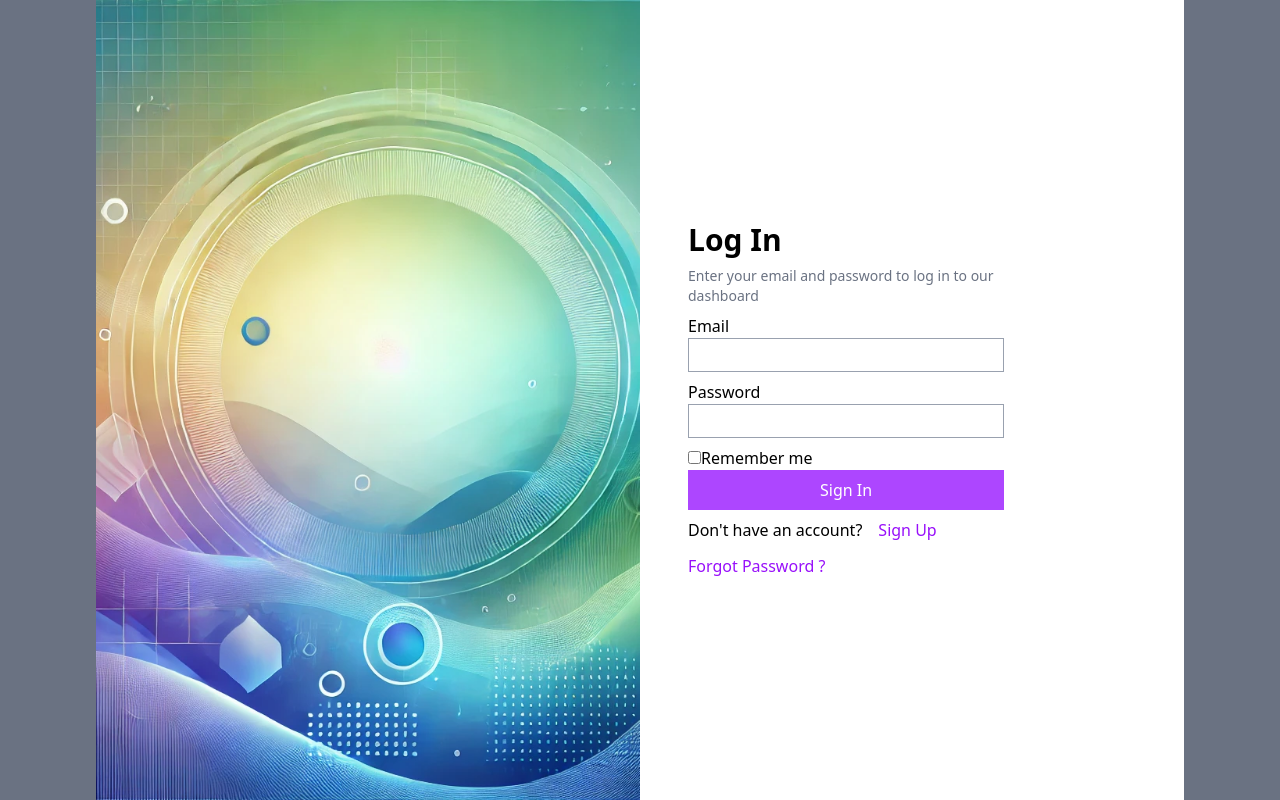
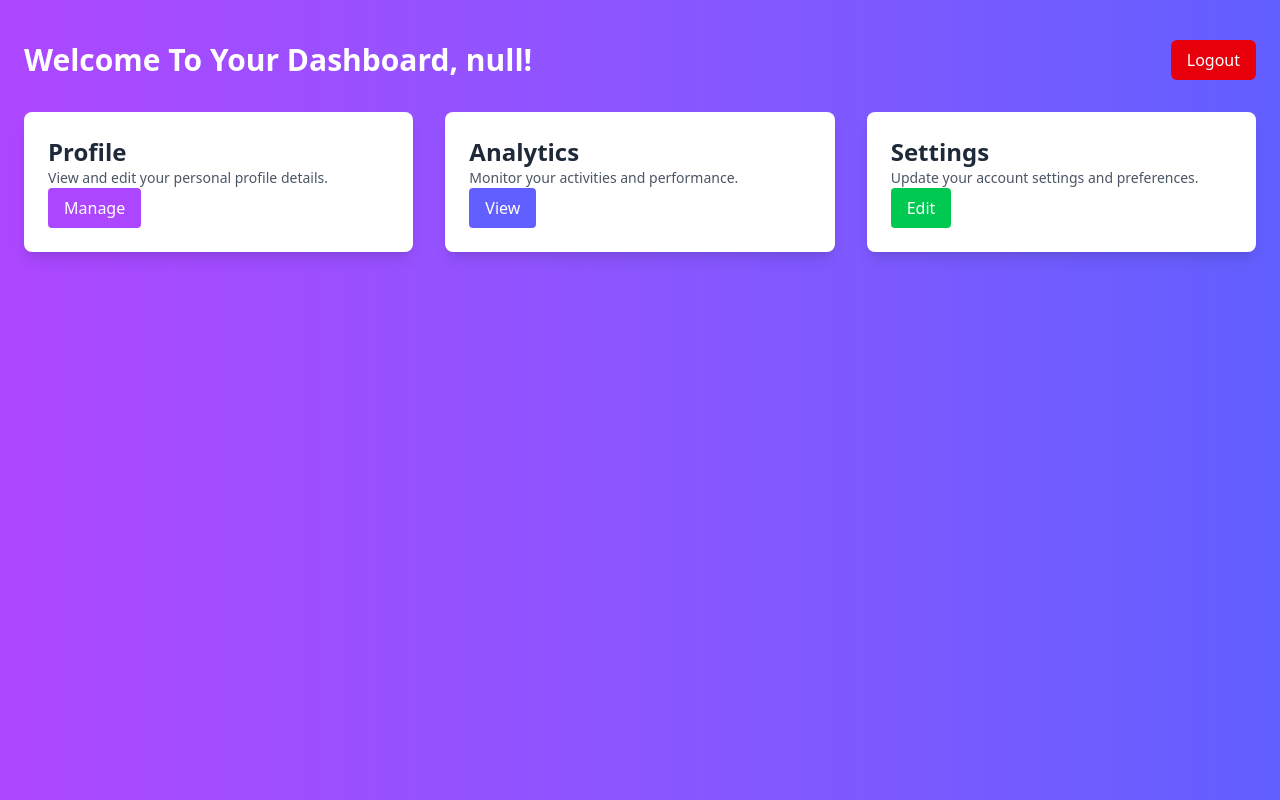
Before and after one commit to Isko2003/InternIntelligence_LoginForm, a React (Vite) app: page /dashboard in a window 1280 px wide. Built offline with nearby package versions, Linux system fonts and the light colour scheme.

Commit message:
password reset link logic completed

```diff
--- a/package.json
+++ b/package.json
@@ -14,6 +14,7 @@
     "firebase": "^11.2.0",
     "react": "^18.3.1",
     "react-dom": "^18.3.1",
+    "react-router-dom": "^7.1.3",
     "sweetalert2": "^11.15.10",
     "tailwindcss": "^4.0.0"
   },
--- a/src/App.jsx
+++ b/src/App.jsx
@@ -1,11 +1,18 @@
 import "./App.css";
+import Dashboard from "./components/Dashboard";
+import ForgotPassword from "./components/ForgotPassword";
 import Login from "./components/Login";
+import { BrowserRouter as Router, Routes, Route } from "react-router-dom";
 
 function App() {
   return (
-    <div className="bg-gray-500 flex justify-center">
-      <Login />
-    </div>
+    <Router>
+      <Routes>
+        <Route path="/" element={<Login />} />
+        <Route path="/forgot-password" element={<ForgotPassword />} />
+        <Route path="/dashboard" element={<Dashboard />} />
+      </Routes>
+    </Router>
   );
 }
 
--- /dev/null
+++ b/src/components/Dashboard.jsx
@@ -0,0 +1,76 @@
+import React, { useEffect, useState } from "react";
+import { getAuth } from "firebase/auth";
+import { useNavigate } from "react-router-dom";
+import Swal from "sweetalert2";
+
+const Dashboard = () => {
+  const navigate = useNavigate();
+  const handleLogout = () => {
+    const auth = getAuth();
+    auth.signOut();
+    Swal.fire({
+      title: "",
+      text: "You're Logging Out :(",
+      icon: "warning",
+      confirmButtonText: "Ok",
+    }).then(() => {
+      navigate("/");
+    });
+    localStorage.removeItem("username");
+  };
+  let storedUserName = localStorage.getItem("username");
+
+  return (
+    <div className="min-h-screen bg-gradient-to-r from-purple-500 to-indigo-500 text-white">
+      <div className="container mx-auto py-10 px-6">
+        <header className="flex justify-between items-center pb-8">
+          <h1 className="text-3xl font-bold">
+            {`Welcome To Your Dashboard, ${storedUserName}!`}
+          </h1>
+          <button
+            className="bg-red-600 px-4 py-2 rounded-md hover:bg-red-700 cursor-pointer"
+            onClick={handleLogout}
+          >
+            Logout
+          </button>
+        </header>
+
+        <main>
+          <div className="grid grid-cols-1 md:grid-cols-3 gap-8">
+            <div className="bg-white text-gray-800 rounded-lg shadow-lg p-6 hover:shadow-2xl transition-shadow duration-300">
+              <h2 className="text-2xl font-semibold">Profile</h2>
+              <p className="text-sm text-gray-600">
+                View and edit your personal profile details.
+              </p>
+              <button className="mt-4 bg-purple-500 text-white px-4 py-2 rounded hover:bg-purple-600 cursor-pointer">
+                Manage
+              </button>
+            </div>
+
+            <div className="bg-white text-gray-800 rounded-lg shadow-lg p-6 hover:shadow-2xl transition-shadow duration-300">
+              <h2 className="text-2xl font-semibold">Analytics</h2>
+              <p className="text-sm text-gray-600">
+                Monitor your activities and performance.
+              </p>
+              <button className="mt-4 bg-indigo-500 text-white px-4 py-2 rounded hover:bg-indigo-600 cursor-pointer">
+                View
+              </button>
+            </div>
+
+            <div className="bg-white text-gray-800 rounded-lg shadow-lg p-6 hover:shadow-2xl transition-shadow duration-300">
+              <h2 className="text-2xl font-semibold">Settings</h2>
+              <p className="text-sm text-gray-600">
+                Update your account settings and preferences.
+              </p>
+              <button className="mt-4 bg-green-500 text-white px-4 py-2 rounded hover:bg-green-600 cursor-pointer">
+                Edit
+              </button>
+            </div>
+          </div>
+        </main>
+      </div>
+    </div>
+  );
+};
+
+export default Dashboard;
--- /dev/null
+++ b/src/components/ForgotPassword.jsx
@@ -0,0 +1,73 @@
+import React, { useState } from "react";
+import { getAuth, sendPasswordResetEmail } from "firebase/auth";
+import Swal from "sweetalert2";
+import { Link } from "react-router-dom";
+
+const ForgotPassword = () => {
+  const [email, setEmail] = useState("");
+  const [error, setError] = useState("");
+  const [successMessage, setSuccessMessage] = useState("");
+
+  const handleSubmit = async (e) => {
+    e.preventDefault();
+    if (!email) {
+      setError("Please enter your email address.");
+      return;
+    }
+    const auth = getAuth();
+    try {
+      await sendPasswordResetEmail(auth, email);
+      setSuccessMessage("Password reset email sent successfully!");
+      setError("");
+      Swal.fire({
+        text: "Password reset email sent!",
+        icon: "success",
+        confirmButtonText: "OK",
+      });
+    } catch (err) {
+      setError(err.message);
+      setSuccessMessage("");
+    }
+  };
+
+  return (
+    <div className="w-[100%] flex justify-center items-center h-[100vh] mx-auto bg-white">
+      <div className="forgot-password-form w-[40%] bg-gray-100 p-8 rounded-lg shadow-lg">
+        <h1 className="text-2xl font-bold pb-4">Forgot Password</h1>
+        <p className="text-gray-500 pb-4">
+          Enter your email address and we will send you a password reset link.
+        </p>
+        {error && <p className="text-red-500">{error}</p>}
+        {successMessage && <p className="text-green-500">{successMessage}</p>}
+        <form onSubmit={handleSubmit}>
+          <div className="email-input pb-4">
+            <label htmlFor="email">Email</label>
+            <br />
+            <input
+              type="email"
+              id="email"
+              className="outline-purple-300 border border-gray-400 w-full p-2 rounded"
+              value={email}
+              onChange={(e) => setEmail(e.target.value)}
+            />
+          </div>
+          <button
+            type="submit"
+            className="bg-purple-500 text-white w-full p-2 rounded hover:bg-purple-600 cursor-pointer"
+          >
+            Send Reset Email
+          </button>
+        </form>
+        <Link to={"/"}>
+          <div className="pt-4">
+            <button className="bg-green-500 text-white mt-4 rounded cursor-pointer p-2">
+              Go Back To the Sign In Form
+            </button>
+          </div>
+        </Link>
+      </div>
+    </div>
+  );
+};
+
+export default ForgotPassword;
--- a/src/components/Login.jsx
+++ b/src/components/Login.jsx
@@ -8,6 +8,8 @@ import {
 import "../App.css";
 import app from "../../firebase";
 import Swal from "sweetalert2";
+import { Link } from "react-router-dom";
+import { useNavigate } from "react-router-dom";
 
 const Login = () => {
   const [isSignUp, setIsSignUp] = useState(false);
@@ -47,6 +49,7 @@ const Login = () => {
           displayName: formData.username,
         });
         setError("");
+        localStorage.setItem("username", formData.username);
         Swal.fire({
           text: "Sign Up Successfull",
           icon: "success",
@@ -81,6 +84,8 @@ const Login = () => {
           text: "Sign In Successfull",
           icon: "success",
           confirmButtonText: "Ok",
+        }).then(() => {
+          navigate("/dashboard");
         });
         setRememberMe(false);
 
@@ -112,7 +117,10 @@ const Login = () => {
     setError("");
   };
 
+  const navigate = useNavigate();
+
   return (
+    <section className="flex justify-center bg-gray-500">
       <div className="w-[85%] flex justify-center items-center h-[100vh] mx-auto bg-white">
         <div className="left-banner w-[50%] h-[100vh]">
           <img
@@ -134,8 +142,8 @@ const Login = () => {
                 {isSignUp ? "Sign Up" : "Log In"}
               </h1>
               <p className="text-gray-500 w-[75%] text-sm">
-              Enter your email and password to {isSignUp ? "sign up" : "log in"}{" "}
-              to our dashboard
+                Enter your email and password to{" "}
+                {isSignUp ? "sign up" : "log in"} to our dashboard
               </p>
               {error && <p className="text-red-500">{error}</p>}
               <form className="pt-2 pb-2" onSubmit={handleSubmit}>
@@ -221,13 +229,18 @@ const Login = () => {
                   {isSignUp ? "Sign In" : "Sign Up"}
                 </button>
               </div>
+              <Link to={"/forgot-password"}>
                 <div className="forgot-password text-purple-600">
-              <a href="">{isSignUp ? "" : "Forgot Password ?"}</a>
+                  <button type="button" className="cursor-pointer">
+                    {isSignUp ? "" : "Forgot Password ?"}
+                  </button>
+                </div>
+              </Link>
             </div>
           </div>
         </div>
       </div>
-    </div>
+    </section>
   );
 };
 
```
Also changed, not shown: 1 other file (tests, documents, lock files or other folders). Lines whose indentation alone changed are shown as unchanged.
